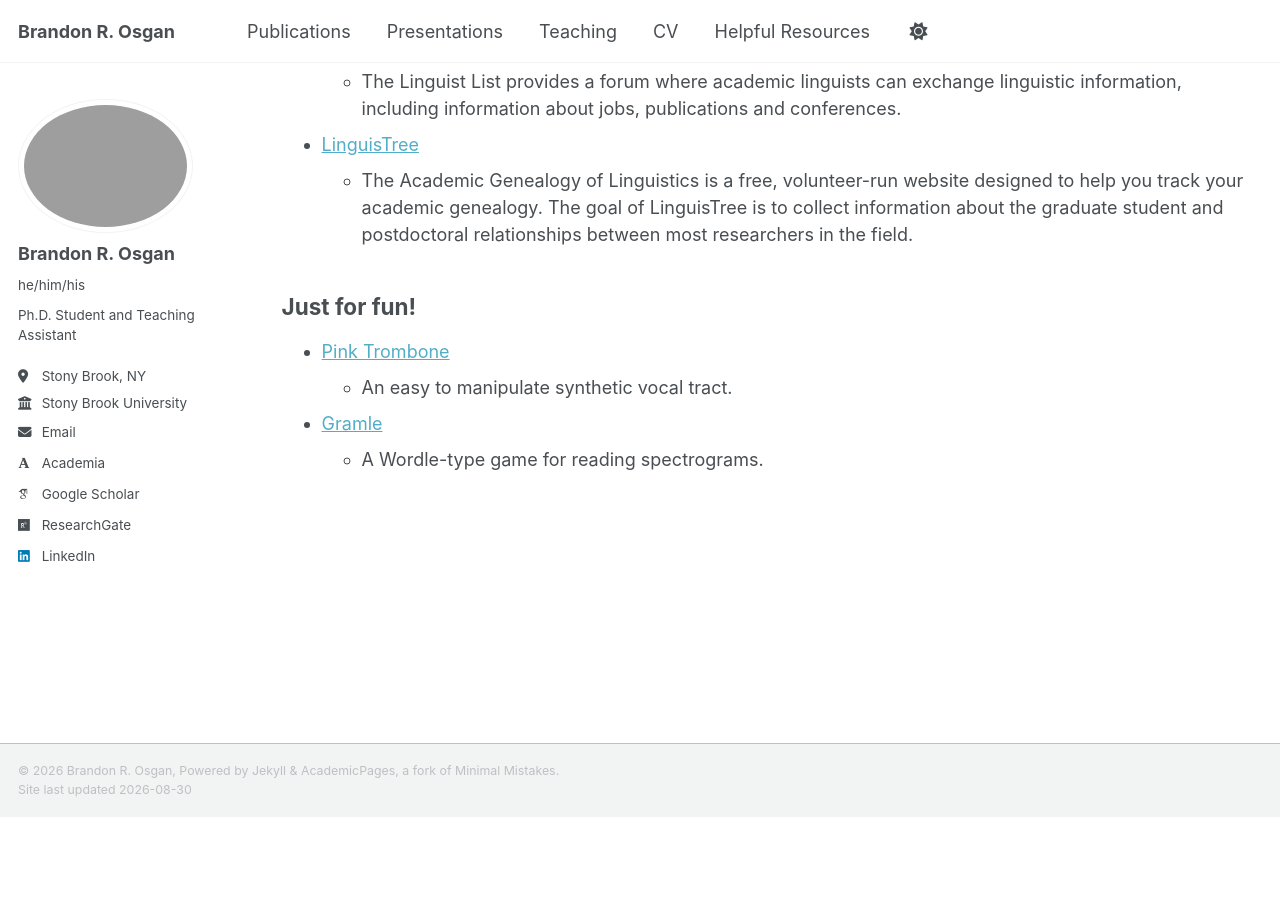
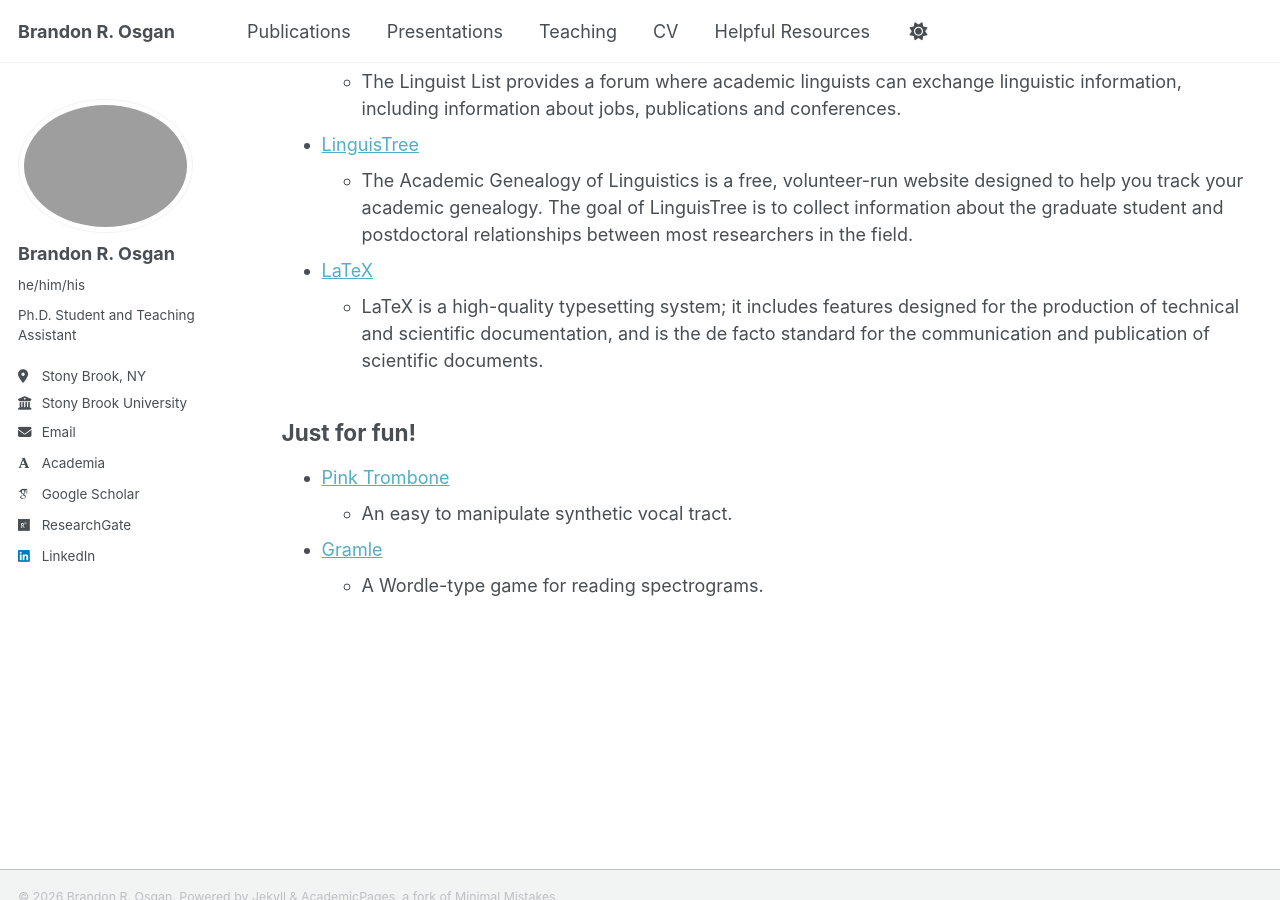
Before and after one commit to bosgan/bosgan.github.io, a Jekyll site: the page built from _pages/helpful-resources.md, in a window 1280 px wide and 900 px high, scrolled down 2363 px. Built offline with Jekyll 4.4.1, drawn with Linux system fonts in a browser that asks for light colours; some web fonts are replaced; a script that is not in the unit is left out; before the commit the page ends 3180 px from its top, so only the background shows below that.

Commit message:
Update helpful-resources.md

```diff
--- a/_pages/helpful-resources.md
+++ b/_pages/helpful-resources.md
@@ -77,6 +77,9 @@ This page serves as a repository for the helpful linguistic resources I've come
 * [LinguisTree](https://academictree.org/linguistics/)
   * The Academic Genealogy of Linguistics is a free, volunteer-run website designed to help you track your academic genealogy. The goal of LinguisTree is to collect information about the graduate student and postdoctoral relationships between most researchers in the field.
 
+* [LaTeX](https://www.latex-project.org/)
+  * LaTeX is a high-quality typesetting system; it includes features designed for the production of technical and scientific documentation, and is the de facto standard for the communication and publication of scientific documents.
+
 ## Just for fun!
 
 * [Pink Trombone](https://dood.al/pinktrombone/)
```
